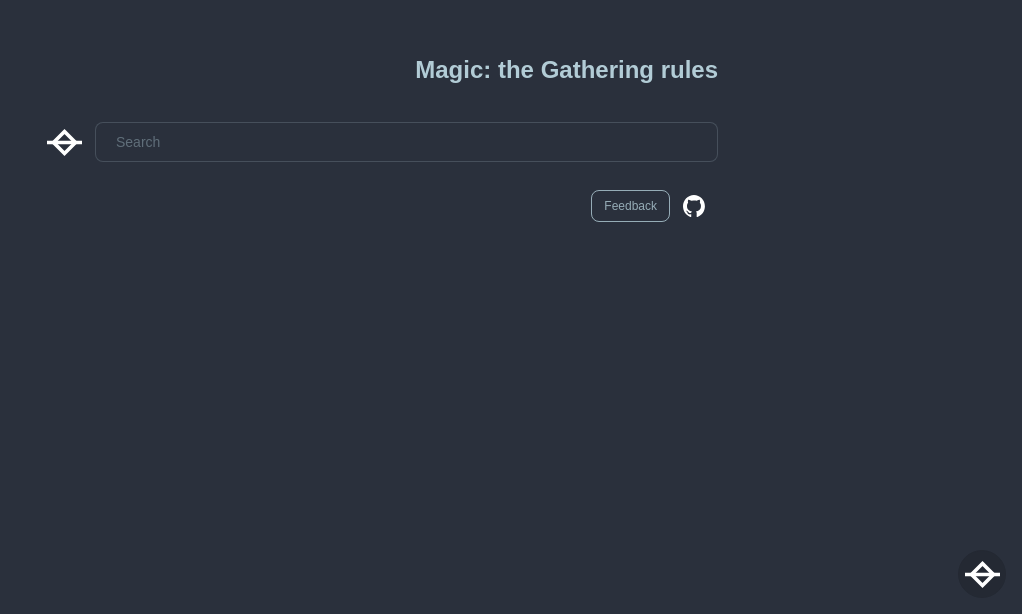
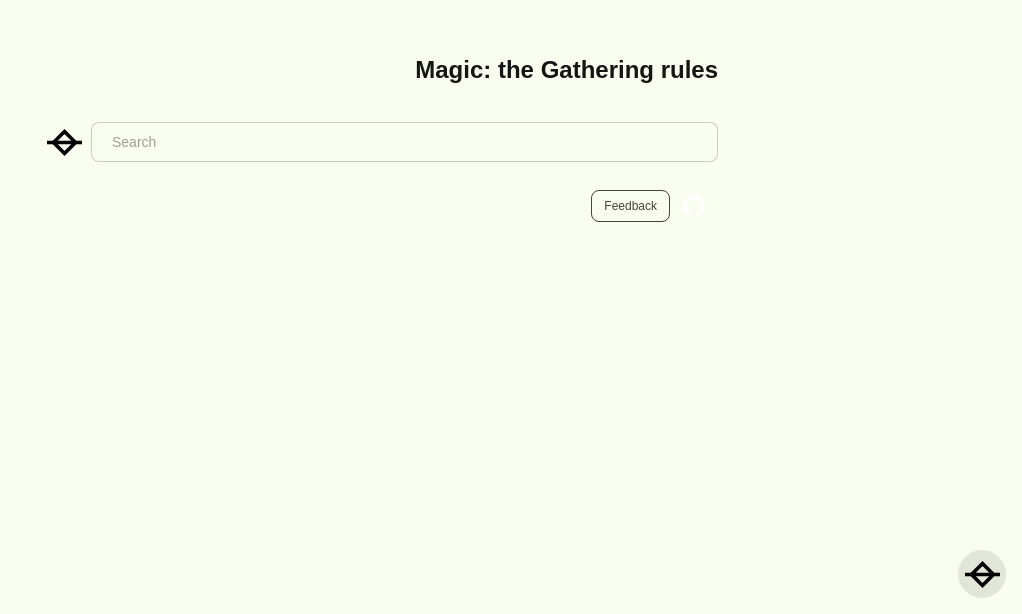
Before and after one commit to kyllian/edict, a Next.js app in the folder app/: page / in a window 1280 px wide. Shown: the part 186-800 px from the top of the page, without its empty margins (258-1280 px from the left). Built offline with nearby package versions, Linux system fonts and the light colour scheme.

Commit message:
Fix styles

```diff
--- a/app/app/globals.css
+++ b/app/app/globals.css
@@ -1,14 +1,19 @@
 @import "tailwindcss";
+/*noinspection CssInvalidAtRule*/
 @plugin "daisyui" {
-    themes: dim --default;
-};
+    themes: lemonade --default, dim --prefersdark;
+}
+/*noinspection CssInvalidAtRule*/
 @plugin "@tailwindcss/typography";
 
 :root {
   --background: #ffffff;
   --foreground: #171717;
+  --font-geist-sans: ui-sans-serif, system-ui, -apple-system, "Segoe UI", Roboto, "Helvetica Neue", Arial;
+  --font-geist-mono: ui-monospace, SFMono-Regular, Menlo, Monaco, "Liberation Mono", monospace;
 }
 
+/*noinspection CssInvalidAtRule*/
 @theme inline {
   --color-background: var(--background);
   --color-foreground: var(--foreground);
@@ -16,13 +21,6 @@
   --font-mono: var(--font-geist-mono);
 }
 
-@media (prefers-color-scheme: dark) {
-  :root {
-    --background: #0a0a0a;
-    --foreground: #ededed;
-  }
-}
-
 body {
   background: var(--background);
   color: var(--foreground);
--- a/app/app/search/components/SearchInput.tsx
+++ b/app/app/search/components/SearchInput.tsx
@@ -8,7 +8,7 @@
 
 const SearchInput: React.FC<SearchInputProps> = ({q}) => (
     <div className="navbar p-0">
-        <Link href="/" className="btn btn-ghost btn-sm pl-0"><Image src="/icon.svg" alt="Edict" width={35} height={35}/></Link>
+        <Link href="/" className="btn btn-link btn-sm px-0 mr-2"><Image src="/icon.svg" alt="Edict" width={35} height={35}/></Link>
         <fieldset className="fieldset rounded-box w-full flex-1">
             <label className="input input-md w-full">
                 <input type="search"
--- a/app/package.json
+++ b/app/package.json
@@ -15,7 +15,7 @@
   },
   "devDependencies": {
     "@eslint/eslintrc": "^3",
-    "@tailwindcss/postcss": "^4.1.14",
+    "@tailwindcss/postcss": "^4.1.15",
     "@tailwindcss/typography": "^0.5.19",
     "@types/node": "^20",
     "@types/react": "^19",
@@ -23,7 +23,7 @@
     "daisyui": "^5.3.7",
     "eslint": "^9",
     "eslint-config-next": "15.5.6",
-    "tailwindcss": "^4.1.14",
+    "tailwindcss": "^4.1.15",
     "typescript": "^5"
   },
   "browserslist": "> 1%"
```
Also changed, not shown: 1 other file (tests, documents, lock files or other folders).
